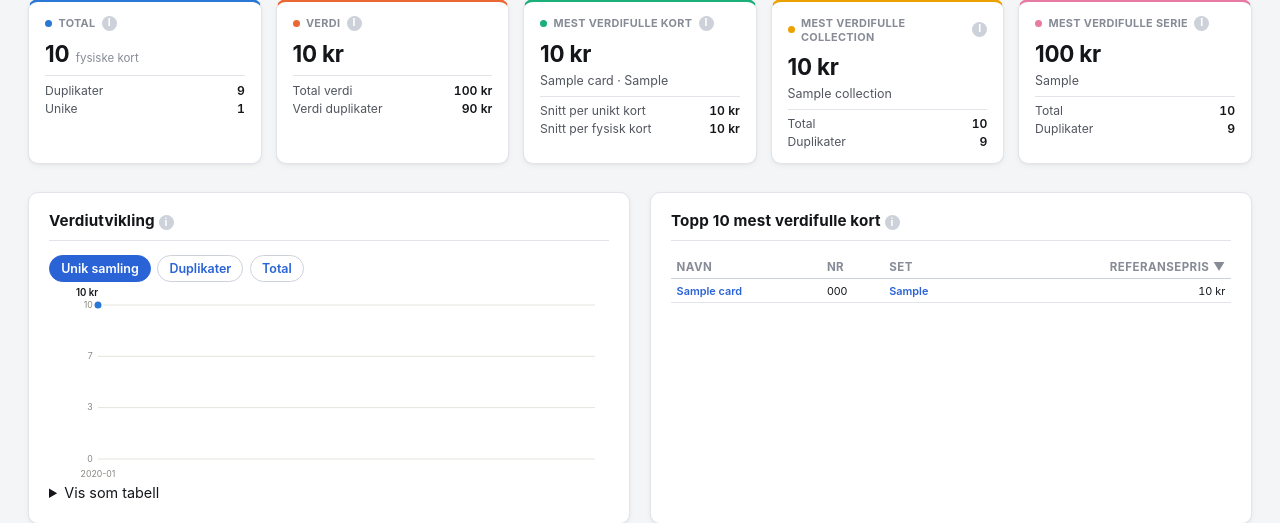
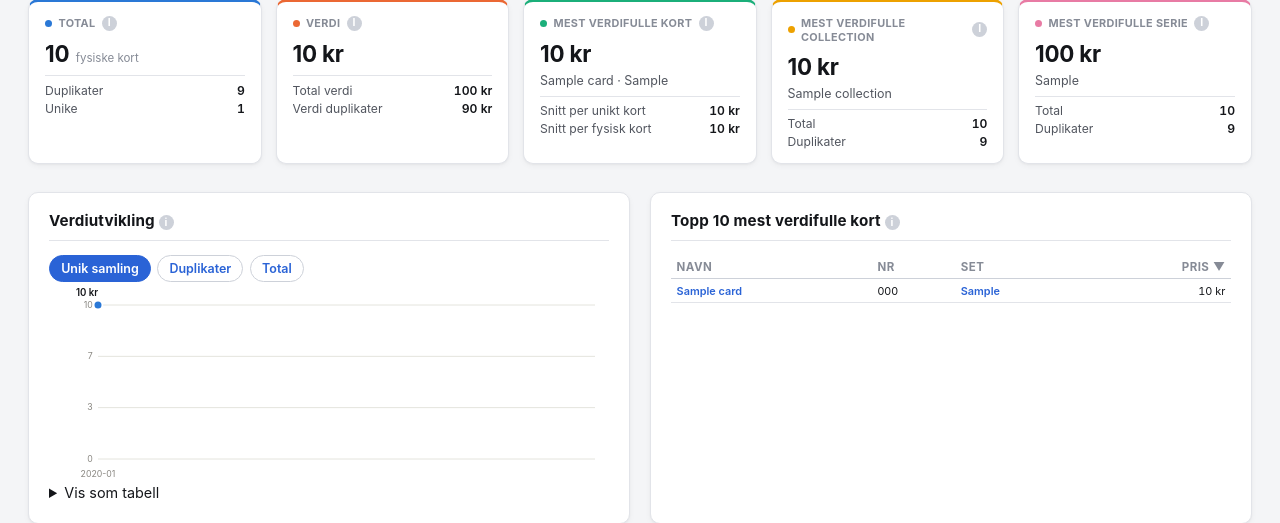
Before and after one commit to erjoha11/PokemonCollector, a FastAPI app: page / in a window 1280 px wide. Shown: the part 145-668 px from the top of the page. Run offline with FastAPI, Linux system fonts and the light colour scheme; tables that the repository leaves empty hold one stand-in row (values such as "Sample post").

Commit message:
Sort Inventory by Total verdi, rename Referansepris to Pris
- Add total_value (qty * reference_price) as a sortable Inventory
  column -- it was display-only before, with no way to rank cards by it.
- Rename "Referansepris"/"referansepris" to "Pris"/"pris" everywhere in
  the UI (Dashboard, Inventory, Transactions, Analyse, Wiki) per request
  to standardize on TCGPlayer as the price source and stop implying a
  separate "reference" concept.
- Fix two tests left over from the earlier Kjøp -> Ordre rename that
  were still asserting the old label, and rewrite the purchase-group
  ordering test for the new purchase_id-descending sort (it previously
  asserted the old date-based order).

Co-Authored-By: Claude Sonnet 5 <noreply@anthropic.com>

```diff
--- a/apps/tcg_inventory/app.py
+++ b/apps/tcg_inventory/app.py
@@ -114,6 +114,7 @@ SORT_COLUMNS = {
     "set": Card.set,
     "reference_price": Card.reference_price,
     "qty": Card.qty,
+    "total_value": Card.qty * func.coalesce(Card.reference_price, 0),
     "rarity": Card.rarity,
     "illustrator": Card.illustrator,
     "language": Card.language,
--- a/apps/tcg_inventory/templates/analyse.html
+++ b/apps/tcg_inventory/templates/analyse.html
@@ -22,7 +22,7 @@
 
   <div class="kpi-card">
     {% set delta = headline.unique_value - summary.net_invested %}
-    <h3>Papirgevinst/tap {{ info('Nåværende verdi minus netto investert. Ikke realisert -- sammenligner dagens referansepris med det du faktisk betalte, ikke et faktisk salg.', align_right=true) }}</h3>
+    <h3>Papirgevinst/tap {{ info('Nåværende verdi minus netto investert. Ikke realisert -- sammenligner dagens pris med det du faktisk betalte, ikke et faktisk salg.', align_right=true) }}</h3>
     <div class="kpi-hero"><span class="value {{ 'viz-delta-gain' if delta >= 0 else 'viz-delta-loss' }}">{{ delta | kr }}</span></div>
     <div class="kpi-support">
       <div class="stat-row"><span class="stat-label">{{ 'Gevinst (på papiret)' if delta >= 0 else 'Tap (på papiret)' }}</span></div>
@@ -33,7 +33,7 @@
 <div class="breakdown-grid">
   <div class="card-pair">
   <div class="card" id="value-growth-card">
-    <h2>Samlingens verdiutvikling {{ info('Bruker dagens referansepris anvendt på datoen hvert kort ble lagt til -- Dex gir ingen historisk prisdata, så dette er en tilnærming til vekst, ikke en nøyaktig historisk verdi. "Før sporing" samler kort lagt til før datoen ble registrert.') }}</h2>
+    <h2>Samlingens verdiutvikling {{ info('Bruker dagens pris anvendt på datoen hvert kort ble lagt til -- Dex gir ingen historisk prisdata, så dette er en tilnærming til vekst, ikke en nøyaktig historisk verdi. "Før sporing" samler kort lagt til før datoen ble registrert.') }}</h2>
     <div class="viz-filter">
       {% for key, label in metric_options %}
       <a href="/analyse?metric={{ key }}"
--- a/apps/tcg_inventory/templates/dashboard.html
+++ b/apps/tcg_inventory/templates/dashboard.html
@@ -35,7 +35,7 @@
 <div class="breakdown-grid">
   <div class="card-pair">
   <div class="card viz-root" id="dashboard-value-growth-card">
-    <h2>Verdiutvikling {{ info('Bruker dagens referansepris anvendt på datoen hvert kort ble lagt til -- en tilnærming, ikke en nøyaktig historisk verdi. Se Analyse for full økonomisk oversikt.', below=true) }}</h2>
+    <h2>Verdiutvikling {{ info('Bruker dagens pris anvendt på datoen hvert kort ble lagt til -- en tilnærming, ikke en nøyaktig historisk verdi. Se Analyse for full økonomisk oversikt.', below=true) }}</h2>
     <div class="viz-filter">
       {% for key, label, href in metric_options %}
       <a href="{{ href }}"
@@ -86,14 +86,14 @@
   </div>
 
   <div class="card">
-    <h2>Topp 10 mest verdifulle kort {{ info('De ti enkeltkortene med høyest referansepris -- ikke justert for hvor mange du eier av hvert.', align_right=true, below=true) }}</h2>
+    <h2>Topp 10 mest verdifulle kort {{ info('De ti enkeltkortene med høyest pris -- ikke justert for hvor mange du eier av hvert.', align_right=true, below=true) }}</h2>
     <table>
       <thead>
         <tr>
           <th>{{ sort_th('Navn', 'name', 'tsort', 'tdir', tsort, tdir) }}</th>
           <th>{{ sort_th('Nr', 'number', 'tsort', 'tdir', tsort, tdir) }}</th>
           <th>{{ sort_th('Set', 'set', 'tsort', 'tdir', tsort, tdir) }}</th>
-          <th class="num">{{ sort_th('Referansepris', 'reference_price', 'tsort', 'tdir', tsort, tdir) }}</th>
+          <th class="num">{{ sort_th('Pris', 'reference_price', 'tsort', 'tdir', tsort, tdir) }}</th>
         </tr>
       </thead>
       <tbody>
@@ -112,7 +112,7 @@
 
   <div class="card-pair">
   <div class="card">
-    <h2>Inventory {{ info('Unike = antall forskjellige kort. Duplikater = ekstra kopier utover det første. Total = unike + duplikater. Verdi = referansepris for unike kort. Total verdi = inkludert duplikater. Bulk er kort uten collection.', below=true) }}</h2>
+    <h2>Inventory {{ info('Unike = antall forskjellige kort. Duplikater = ekstra kopier utover det første. Total = unike + duplikater. Verdi = pris for unike kort. Total verdi = inkludert duplikater. Bulk er kort uten collection.', below=true) }}</h2>
     <table>
       <thead>
         <tr>
--- a/apps/tcg_inventory/templates/inventory.html
+++ b/apps/tcg_inventory/templates/inventory.html
@@ -2,7 +2,7 @@
 {% block title %}Inventory – TCG Inventory{% endblock %}
 {% from "partials/macros.html" import info %}
 {% block content %}
-<h1>Inventory {{ info('Referansepris = Dex sin markedspris per kort. Total verdi = referansepris × antall du eier av akkurat den printen (duplikater inkludert).') }}</h1>
+<h1>Inventory {{ info('Pris = Dex sin markedspris per kort. Total verdi = pris × antall du eier av akkurat den printen (duplikater inkludert).') }}</h1>
 
 {% include "partials/kpi_module.html" %}
 
--- a/apps/tcg_inventory/templates/partials/inventory_table.html
+++ b/apps/tcg_inventory/templates/partials/inventory_table.html
@@ -12,10 +12,10 @@
         <th>{{ sort_link('series', 'Serie') }}</th>
         <th>{{ sort_link('release', 'Set') }}</th>
         <th>Collections</th>
-        <th class="num">{{ sort_link('reference_price', 'Referansepris') }}</th>
+        <th class="num">{{ sort_link('reference_price', 'Pris') }}</th>
         <th class="num">{{ sort_link('qty', 'Total') }}</th>
         <th class="num">Duplikater</th>
-        <th class="num">Total verdi</th>
+        <th class="num">{{ sort_link('total_value', 'Total verdi') }}</th>
         <th>Variant</th>
         <th>{{ sort_link('language', 'Språk') }}</th>
         <th>{{ sort_link('rarity', 'Rarity') }}</th>
--- a/apps/tcg_inventory/templates/partials/kpi_module.html
+++ b/apps/tcg_inventory/templates/partials/kpi_module.html
@@ -10,7 +10,7 @@
   </div>
 
   <div class="kpi-card">
-    <h3>Verdi {{ info('Verdi = referansepris for hvert unikt kort (duplikater teller ikke ekstra). Total verdi legger til verdien av duplikatene også.') }}</h3>
+    <h3>Verdi {{ info('Verdi = pris for hvert unikt kort (duplikater teller ikke ekstra). Total verdi legger til verdien av duplikatene også.') }}</h3>
     <!-- Verdi = value of unique cards only; Total verdi = unique + duplicates
          (same convention as the Inventory/Serie/Rarity tables' Verdi/Total
          verdi columns -- see CARD_LEAF_SORT_KEYS in app.py). -->
@@ -22,7 +22,7 @@
   </div>
 
   <div class="kpi-card">
-    <h3>Mest verdifulle kort {{ info('Enkeltkortet med høyest referansepris i hele samlingen -- uavhengig av hvor mange du eier av det.') }}</h3>
+    <h3>Mest verdifulle kort {{ info('Enkeltkortet med høyest pris i hele samlingen -- uavhengig av hvor mange du eier av det.') }}</h3>
     {% if top_cards %}
     <div class="kpi-hero"><span class="value">{{ top_cards[0].reference_price | kr }}</span></div>
     <div class="kpi-caption" title="{{ top_cards[0].name }}">{{ top_cards[0].name }}{% if top_cards[0].rarity %} · {{ top_cards[0].rarity }}{% endif %}</div>
--- a/apps/tcg_inventory/templates/wiki.html
+++ b/apps/tcg_inventory/templates/wiki.html
@@ -38,7 +38,7 @@
       <a href="/analyse">Analyse</a> (kun "Unik samling"-metrikken, ingen filter). Se Analyse for
       full oversikt.</li>
     <li><strong>Topp 10 mest verdifulle kort</strong> -- de ti dyreste enkeltkortene dine
-      etter referansepris.</li>
+      etter pris.</li>
     <li><strong>Inventory</strong> -- Collections (navngitte samlinger) og Bulk (kort uten
       collection) side om side, med en total-rad øverst.</li>
     <li><strong>Serie</strong> -- fordeling per serie (f.eks. Scarlet &amp; Violet), sortert
@@ -139,7 +139,7 @@
   <p>
     Økonomisk oversikt over samlingen. Netto investert, kjøpt for og solgt for kommer fra
     faktiske registrerte transaksjoner -- ikke estimater. "Samlingens verdiutvikling" er
-    derimot en tilnærming: den bruker dagens referansepris på datoen hvert kort ble lagt til,
+    derimot en tilnærming: den bruker dagens pris på datoen hvert kort ble lagt til,
     siden Dex ikke gir historisk prisdata -- den viser altså veksten i antall/type kort du
     eier, ikke en nøyaktig historisk markedsverdi. "Papirgevinst/tap" er heller ikke realisert
     -- det sammenligner dagens verdi med det du faktisk betalte. Grafen "Samlingens
```
Also changed, not shown: apps/tcg_inventory/templates/transactions.html (+4 -4 lines), apps/tcg_inventory/tests/test_app.py (+19 -19 lines).
